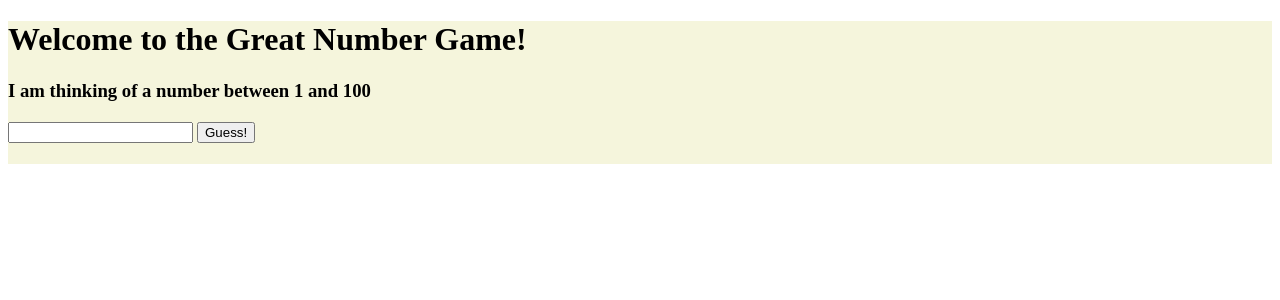
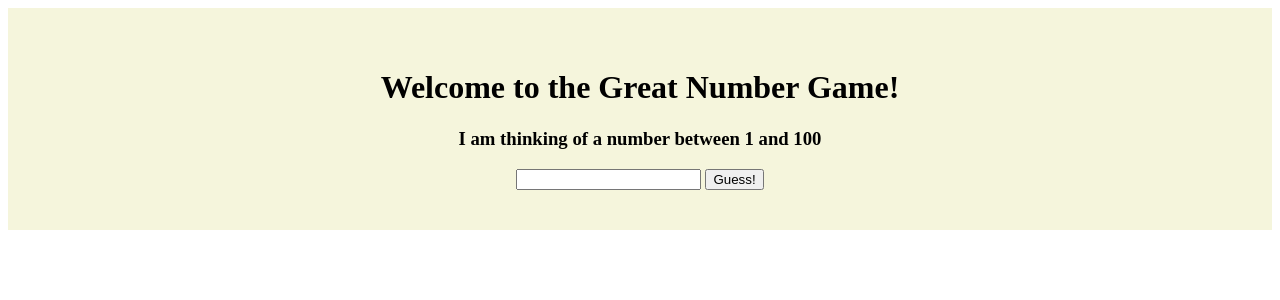
Before and after one commit to scottmarden/CD-python-flask-great_number_game, a Flask app: page / in a window 1280 px wide. Shown: the top 300 px of the page. Run offline with Flask 2, Linux system fonts and the light colour scheme.

Commit message:
done with optimizations, cut down on variable usage.

```diff
--- a/server.py
+++ b/server.py
@@ -10,49 +10,30 @@ def index():
 		print session['num']
 	if 'response' not in session:
 		session['response'] = ""
-	if 'marker' not in session:
-		session['marker'] = ""
-	if 'guessing' not in session:
-		session['guessing'] = "visible"
-	if 'reseting' not in session:
-		session['reseting'] = "invisible"
-	return render_template('index.html', num=session['num'], response=session['response'], marker=session['marker'], guess_class=session['guessing'], reset_class=session['reseting'])
+	return render_template('index.html', num=session['num'], response=session['response'])
 
 @app.route('/guess', methods=['POST'])
 def guess():
 	guess = int(request.form['guess'])
 	if guess == session['num']:
 		#success
-		print "Got it!"
+		# print "Got it!"
 		session['response'] = str(session['num']) + "  was the number!"
-		session['marker'] = "box_right"
-		session['guessing'] = "invisible"
-		session['reseting'] = "visible"
 	elif guess > session['num']:
 		#too high!
-		print "Too high!"
+		# print "Too high!"
 		session['response'] = "Too high!"
-		session['marker'] = "box_wrong"
 	elif guess < session['num']:
 		#too low!
-		print "Too low!"
+		# print "Too low!"
 		session['response'] = "Too low!"
-		session['marker'] = "box_wrong"
 	return redirect('/')
 
 @app.route('/reset', methods=['POST'])
 def reset():
 	session.pop('num')
-	session.pop('marker')
 	session.pop('response')
-	session.pop('guessing')
-	session.pop('reseting')
-
-
 	return redirect('/')
 
 
-
-
-
 app.run(debug=True)
--- a/static/css/style.css
+++ b/static/css/style.css
@@ -1,28 +1,35 @@
 #wrapper{
 	background: beige;
+	padding: 40px;
+	text-align: center;
 }
-#box_none{
+.start{
 	border:none;
 	height: 0px;
 	width: 0px;
 	background-color: none;
 }
-#box_wrong{
+.miss{
+	margin: 10px auto;
 	border: 1px black solid;
-	height: 100px;
-	width: 100px;
+	height: 125px;
+	width: 125px;
 	background-color: red;
 	color: white;
+	padding: 10px;
 }
-#box_right{
+.hit{
+	margin: 20px auto;
 	border: 1px black solid;
-	height: 100px;
-	width: 100px;
+	height: 125px;
+	width: 125px;
 	background-color: green;
 	color: white;
+	padding: 10px;
 }
 
 .visible{
+	margin-top: 20px;
 	visibility: visible;
 }
 
--- a/templates/index.html
+++ b/templates/index.html
@@ -10,19 +10,29 @@
 		<div id="wrapper">
 			<h1>Welcome to the Great Number Game!</h1>
 			<h3>I am thinking of a number between 1 and 100</h3>
-			<div class="response">
-				<h2 id= {{marker}} >{{ response }}</h2>
+			{% if response == "Too high!" or response == "Too low!"%}
+				<div class="miss">
+					<h2>{{ response }}</h2>
 				</div>
-			<div class= {{ guess_class }} >
+			{% elif response == "" %}
+				<div class="start">
+				</div>
+			{% else %}
+				<div class="hit">
+					<h2>{{ response }}</h2>
+				</div>
+			{% endif %}
+			<div>
+				{% if response == "Too high!" or response == "Too low!" or response == ""%}
 					<form action='/guess' method='post'>
 						<input type="text" name="guess" />
 						<input type="submit" name="submit" value="Guess!" />
 					</form>
-			</div>
-			<div class= {{ reset_class }} >
+				{% else %}
 					<form action='/reset' method='post'>
 						<input type="submit" name="reset" value="Play Again!" />
 					</form>
+				{% endif %}
 			</div>
 		</div>
 	</body>
```
Lines whose indentation alone changed are shown as unchanged.
